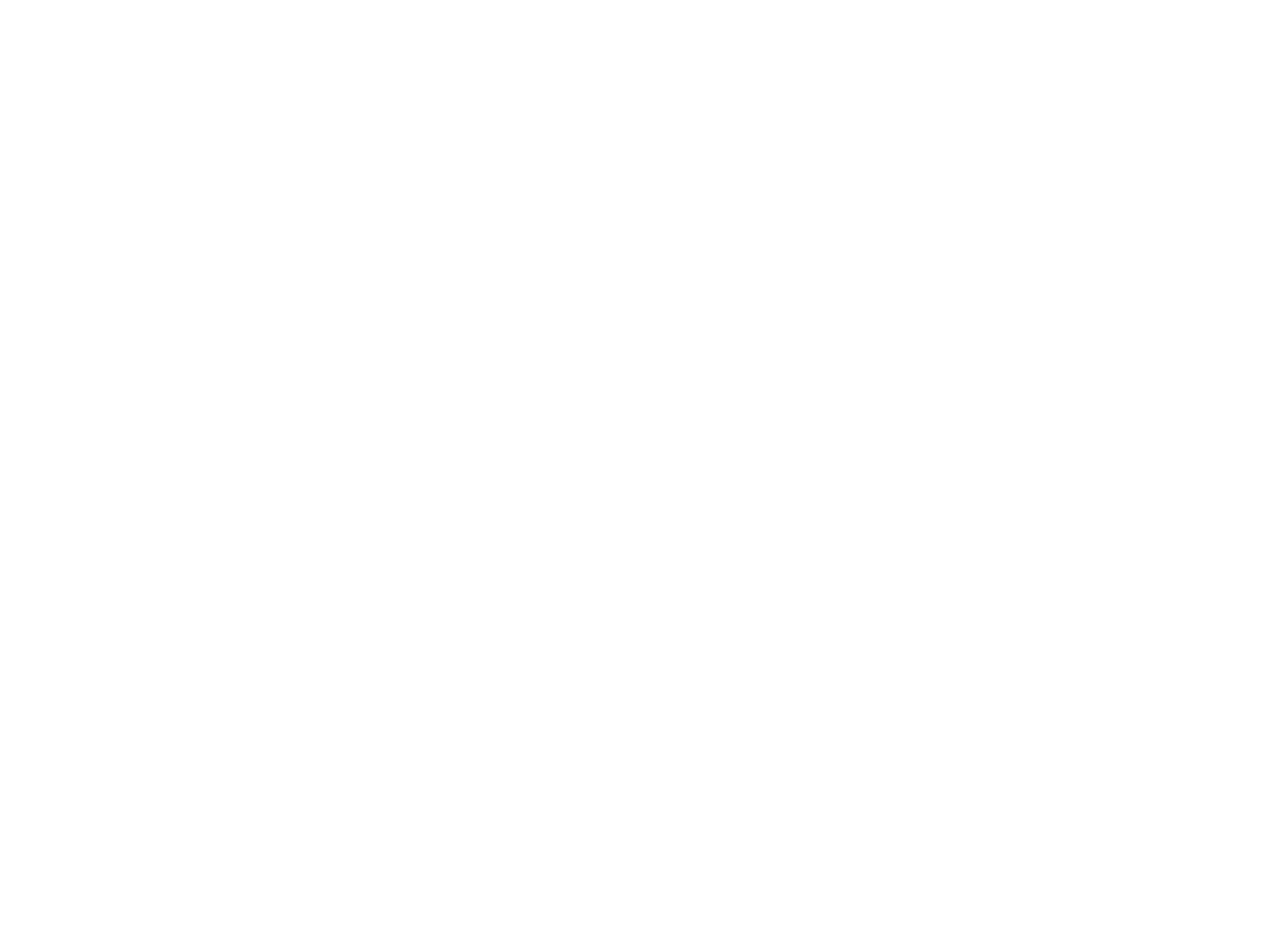
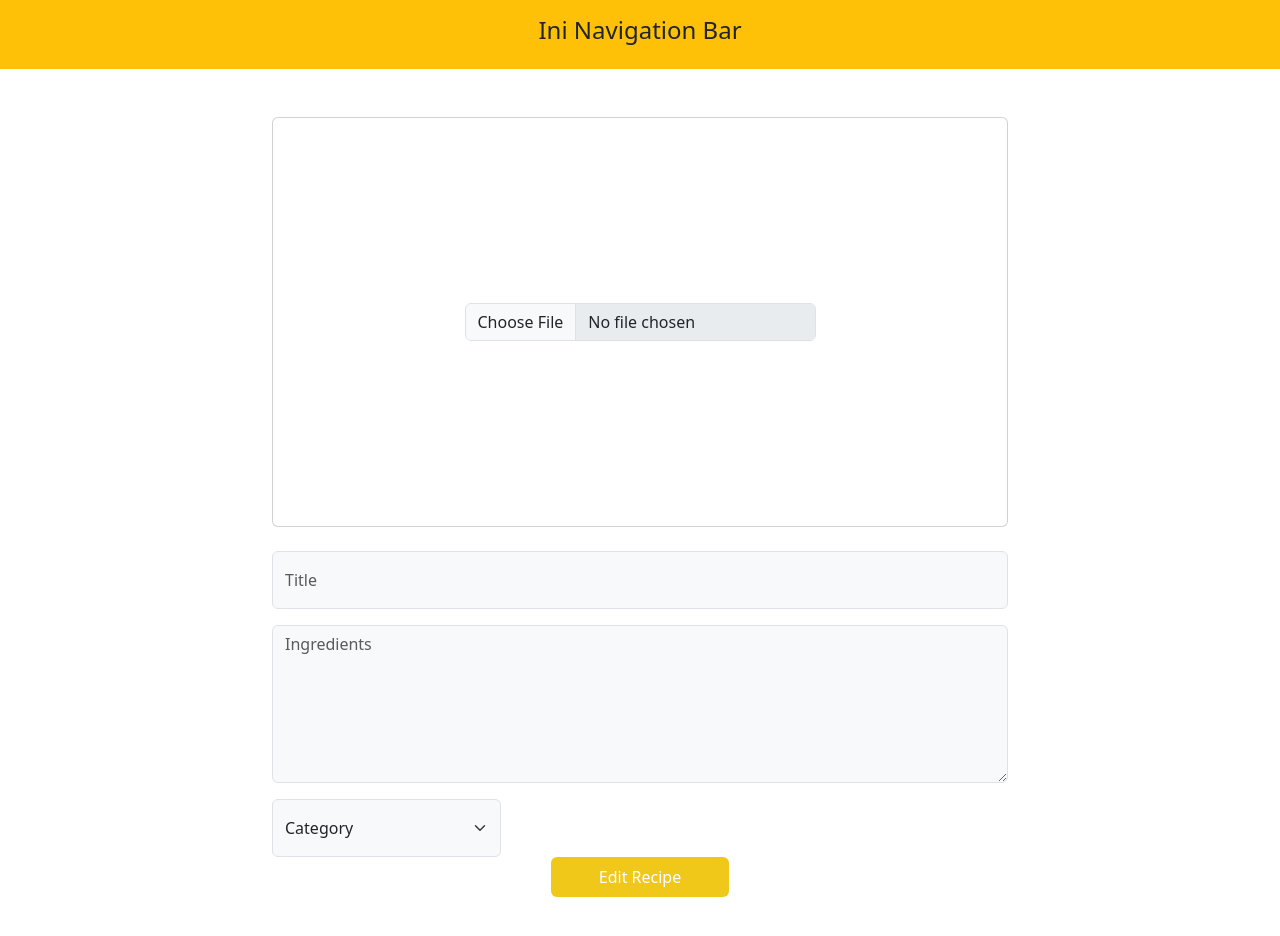
Before and after one commit to matfaisall/recipe-frontend-redux, a React (Vite) app: page /edit-recipe in a window 1280 px wide. Before the commit this address had no page. Shown: the top 936 px of the page. Before the commit the page ends 800 px from the top, so only its background shows below. Built offline with nearby package versions, Linux system fonts and the light colour scheme.

Commit message:
adding addrecipe & editrecipe screen | edit screen login & register

```diff
--- a/src/router/index.jsx
+++ b/src/router/index.jsx
@@ -9,6 +9,8 @@ import {
 import LandingPage from "../views/LandingPage.jsx";
 import Login from "../views/Login.jsx";
 import Register from "../views/Register.jsx";
+import AddRecipe from "../views/AddRecipe.jsx";
+import EditRecipe from "../views/EditRecipe.jsx";
 
 const Router = () => {
   // const PrivateRoute = () => {
@@ -27,6 +29,8 @@ const Router = () => {
         <Route path="/" element={<LandingPage />} />
         <Route path="/auth/login" element={<Login />} />
         <Route path="/auth/register" element={<Register />} />
+        <Route path="/add-recipe" element={<AddRecipe />} />
+        <Route path="/edit-recipe" element={<EditRecipe />} />
       </Routes>
     </BrowserRouter>
   );
--- /dev/null
+++ b/src/views/AddRecipe.jsx
@@ -0,0 +1,99 @@
+import React, { useState } from "react";
+import { Container, Row, Col, Form, Card, Button } from "react-bootstrap";
+import Navbar from "../components/Navbar";
+
+import StyleAddRecipe from "./styles/AddRecipe.module.css";
+
+const AddRecipe = () => {
+  const [image, setImage] = useState(null);
+  const [inputData, setInputData] = useState({ image_url: "" });
+
+  const onChangePhoto = (e) => {
+    setImage(e.target.files[0]);
+    e.target.files[0] &&
+      setInputData({
+        image_url: URL.createObjectURL(e.target.files[0]),
+      });
+    console.log(e.target.files);
+  };
+
+  return (
+    <>
+      <Navbar />
+      <main className="my-5">
+        <Container>
+          <Row>
+            <Col md={8} className="mx-auto">
+              <Form>
+                <Card className={`mb-4 ${StyleAddRecipe["image-card"]}`}>
+                  {image && (
+                    <img
+                      src={inputData.image_url}
+                      alt="image"
+                      className="img-fluid w-100 d-block mx-auto upload-img"
+                    />
+                  )}
+
+                  <div className="card-img-overlay">
+                    <div className="d-flex justify-content-center align-items-center h-100">
+                      <input
+                        type="file"
+                        name="image"
+                        onChange={onChangePhoto}
+                        id="formFile"
+                        className="form-control bg-body-secondary w-50"
+                      />
+                    </div>
+                  </div>
+                </Card>
+
+                <Form.Group className="mb-3">
+                  <Form.Control
+                    type="text"
+                    name="title"
+                    id="title"
+                    className="py-3 bg-body-tertiary"
+                    placeholder="Title"
+                  />
+                </Form.Group>
+
+                <Form.Group className="mb-3">
+                  <Form.Control
+                    as="textarea"
+                    type="text"
+                    name="ingredients"
+                    id="ingredients"
+                    className="bg-body-tertiary"
+                    placeholder="Ingredients"
+                    rows={6}
+                  />
+                </Form.Group>
+                <Row>
+                  <Col md={4}>
+                    <Form.Select className="py-3 bg-body-tertiary">
+                      <option>Category</option>
+                      <option value="1">Main Course</option>
+                      <option value="2">Dessert</option>
+                      <option value="3">Appetizer</option>
+                    </Form.Select>
+                  </Col>
+                </Row>
+                <div className="d-flex justify-content-center">
+                  <Button
+                    type="submit"
+                    className="px-5 py-2 border-0"
+                    style={{ backgroundColor: "#EFC81A" }}
+                  >
+                    Add Recipe
+                  </Button>
+                </div>
+              </Form>
+            </Col>
+          </Row>
+        </Container>
+      </main>
+    </>
+  );
+};
+
+export default AddRecipe;
--- /dev/null
+++ b/src/views/EditRecipe.jsx
@@ -0,0 +1,99 @@
+import React, { useState } from "react";
+import { Container, Row, Col, Form, Card, Button } from "react-bootstrap";
+import Navbar from "../components/Navbar";
+
+import StyleAddRecipe from "./styles/AddRecipe.module.css";
+
+const EditRecipe = () => {
+  const [image, setImage] = useState(null);
+  const [inputData, setInputData] = useState({ image_url: "" });
+
+  const onChangePhoto = (e) => {
+    setImage(e.target.files[0]);
+    e.target.files[0] &&
+      setInputData({
+        image_url: URL.createObjectURL(e.target.files[0]),
+      });
+    console.log(e.target.files);
+  };
+
+  return (
+    <>
+      <Navbar />
+      <main className="my-5">
+        <Container>
+          <Row>
+            <Col md={8} className="mx-auto">
+              <Form>
+                <Card className={`mb-4 ${StyleAddRecipe["image-card"]}`}>
+                  {image && (
+                    <img
+                      src={inputData.image_url}
+                      alt="image"
+                      className="img-fluid w-100 d-block mx-auto upload-img"
+                    />
+                  )}
+
+                  <div className="card-img-overlay">
+                    <div className="d-flex justify-content-center align-items-center h-100">
+                      <input
+                        type="file"
+                        name="image"
+                        onChange={onChangePhoto}
+                        id="formFile"
+                        className="form-control bg-body-secondary w-50"
+                      />
+                    </div>
+                  </div>
+                </Card>
+
+                <Form.Group className="mb-3">
+                  <Form.Control
+                    type="text"
+                    name="title"
+                    id="title"
+                    className="py-3 bg-body-tertiary"
+                    placeholder="Title"
+                  />
+                </Form.Group>
+
+                <Form.Group className="mb-3">
+                  <Form.Control
+                    as="textarea"
+                    type="text"
+                    name="ingredients"
+                    id="ingredients"
+                    className="bg-body-tertiary"
+                    placeholder="Ingredients"
+                    rows={6}
+                  />
+                </Form.Group>
+                <Row>
+                  <Col md={4}>
+                    <Form.Select className="py-3 bg-body-tertiary">
+                      <option>Category</option>
+                      <option value="1">Main Course</option>
+                      <option value="2">Dessert</option>
+                      <option value="3">Appetizer</option>
+                    </Form.Select>
+                  </Col>
+                </Row>
+                <div className="d-flex justify-content-center">
+                  <Button
+                    type="submit"
+                    className="px-5 py-2 border-0"
+                    style={{ backgroundColor: "#EFC81A" }}
+                  >
+                    Edit Recipe
+                  </Button>
+                </div>
+              </Form>
+            </Col>
+          </Row>
+        </Container>
+      </main>
+    </>
+  );
+};
+
+export default EditRecipe;
--- a/src/views/Login.jsx
+++ b/src/views/Login.jsx
@@ -19,20 +19,27 @@ const Login = () => {
             <hr />
             <Card className="border-0">
               <Form>
-                <p className="mb-0">Email</p>
-                <Form.Control
-                  className="mb-3"
-                  aria-label="Default"
-                  aria-describedby="inputGroup-sizing-default"
-                  placeholder="Enter email address"
-                />
-                <p className="mb-0">Password</p>
-                <Form.Control
-                  className="mb-3"
-                  aria-label="Default"
-                  aria-describedby="inputGroup-sizing-default"
-                  placeholder="Password"
-                />
+                <p className="mb-2">Email</p>
+                <Form.Group className="mb-3">
+                  <Form.Control
+                    type="email"
+                    name="email"
+                    id="email"
+                    className="py-3 bg-body-tertiary"
+                    placeholder="Enter Email Address"
+                  />
+                </Form.Group>
+
+                <p className="mb-2">Password</p>
+                <Form.Group className="mb-3">
+                  <Form.Control
+                    type="password"
+                    name="password"
+                    id="password"
+                    className="py-3 bg-body-tertiary"
+                    placeholder="Password"
+                  />
+                </Form.Group>
 
                 {["checkbox"].map((type) => (
                   <div key={`default-${type}`} className="mb-3">
@@ -44,7 +51,7 @@ const Login = () => {
                   </div>
                 ))}
                 <Button
-                  className="d-block w-100 border-0"
+                  className="d-block w-100 py-3 border-0"
                   style={{ backgroundColor: "#EFC81A" }}
                 >
                   Submit
--- a/src/views/Register.jsx
+++ b/src/views/Register.jsx
@@ -19,27 +19,37 @@ const Register = () => {
             <hr />
             <Card className="border-0">
               <Form>
-                <p className="mb-0">Name</p>
+                <p className="mb-2">Name</p>
+                <Form.Group className="mb-3">
                   <Form.Control
-                  className="mb-3"
-                  aria-label="Default"
-                  aria-describedby="inputGroup-sizing-default"
+                    type="text"
+                    name="name"
+                    id="name"
+                    className="py-3 bg-body-tertiary"
                     placeholder="Name"
                   />
-                <p className="mb-0">Email</p>
+                </Form.Group>
+                <p className="mb-2">Email</p>
+                <Form.Group className="mb-3">
                   <Form.Control
-                  className="mb-3"
-                  aria-label="Default"
-                  aria-describedby="inputGroup-sizing-default"
-                  placeholder="Enter email address"
+                    type="email"
+                    name="email"
+                    id="email"
+                    className="py-3 bg-body-tertiary"
+                    placeholder="Enter Email Address"
                   />
-                <p className="mb-0">Password</p>
+                </Form.Group>
+
+                <p className="mb-2">Password</p>
+                <Form.Group className="mb-3">
                   <Form.Control
-                  className="mb-3"
-                  aria-label="Default"
-                  aria-describedby="inputGroup-sizing-default"
+                    type="password"
+                    name="password"
+                    id="password"
+                    className="py-3 bg-body-tertiary"
                     placeholder="Password"
                   />
+                </Form.Group>
 
                 {["checkbox"].map((type) => (
                   <div key={`default-${type}`} className="mb-3">
@@ -51,7 +61,7 @@ const Register = () => {
                   </div>
                 ))}
                 <Button
-                  className="d-block w-100 border-0"
+                  className="d-block w-100 border-0 py-3"
                   style={{ backgroundColor: "#EFC81A" }}
                 >
                   Submit
--- /dev/null
+++ b/src/views/styles/AddRecipe.module.css
@@ -0,0 +1,56 @@
+.image-card {
+  height: 410px !important;
+  overflow: hidden;
+}
+
+.upload-img {
+  background-repeat: no-repeat;
+  background-size: cover !important;
+  background-position: center !important;
+}
+
+input[type=file]:focus {
+  outline: none !important;
+  border: none;
+  border-color: #EFC81A;
+  box-shadow: 0 0 5px #EFC81A !important;
+}
+
+input[type=text]:focus {
+  outline: none !important;
+  border: none;
+  border-color: #EFC81A;
+  box-shadow: 0 0 5px #EFC81A !important;
+}
+input[type=email]:focus {
+  outline: none !important;
+  border: none;
+  border-color: #EFC81A;
+  box-shadow: 0 0 5px #EFC81A !important;
+}
+input[type=password]:focus {
+  outline: none !important;
+  border: none;
+  border-color: #EFC81A;
+  box-shadow: 0 0 5px #EFC81A !important;
+}
+
+textarea:focus {
+  outline: none !important;
+  border: none;
+  border-color: #EFC81A;
+  box-shadow: 0 0 5px #EFC81A !important;
+}
+
+select:focus {
+  outline: none !important;
+  border: none;
+  border-color: #EFC81A;
+  box-shadow: 0 0 5px #EFC81A !important;
+}
+
+.btn-yellow {
+  background-color: #EFC81A !important;
+  color: #FFFFFF !important;
+  border: none;
+}
```
Lines whose indentation alone changed are shown as unchanged.
